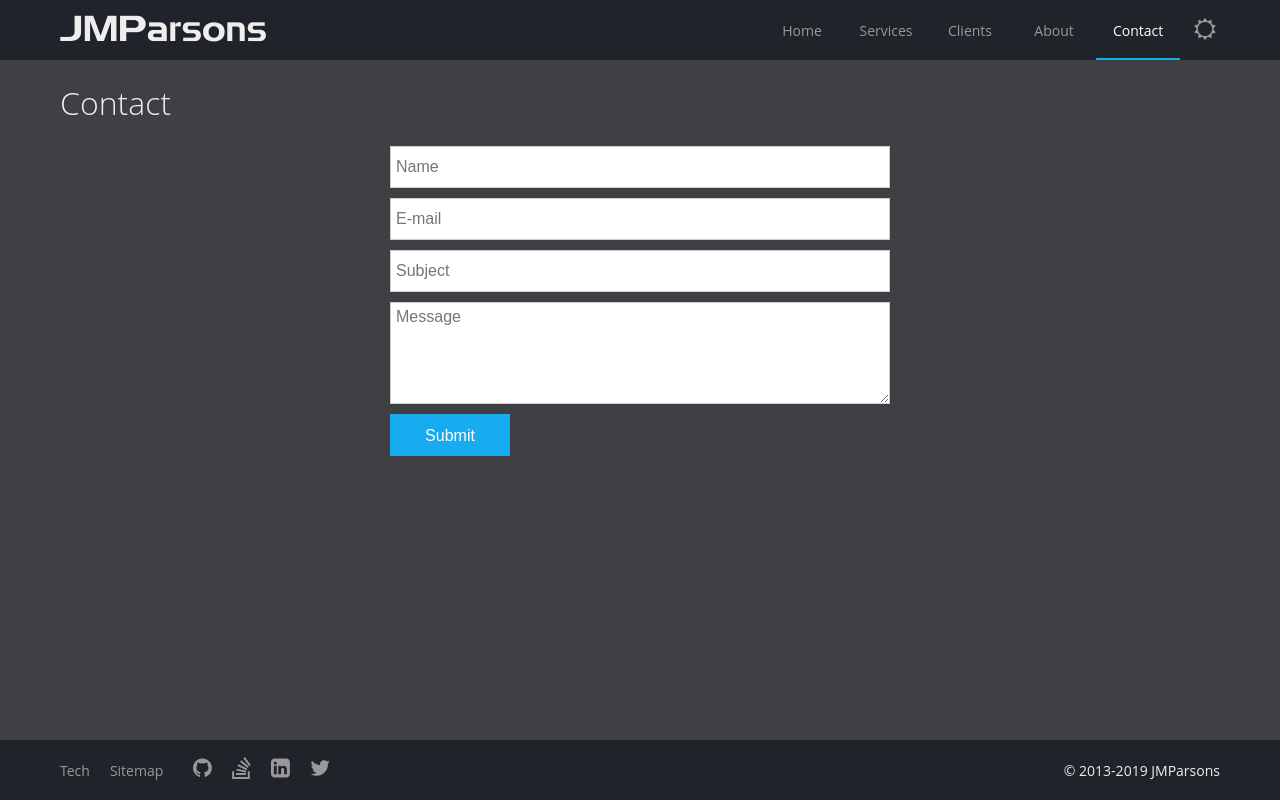
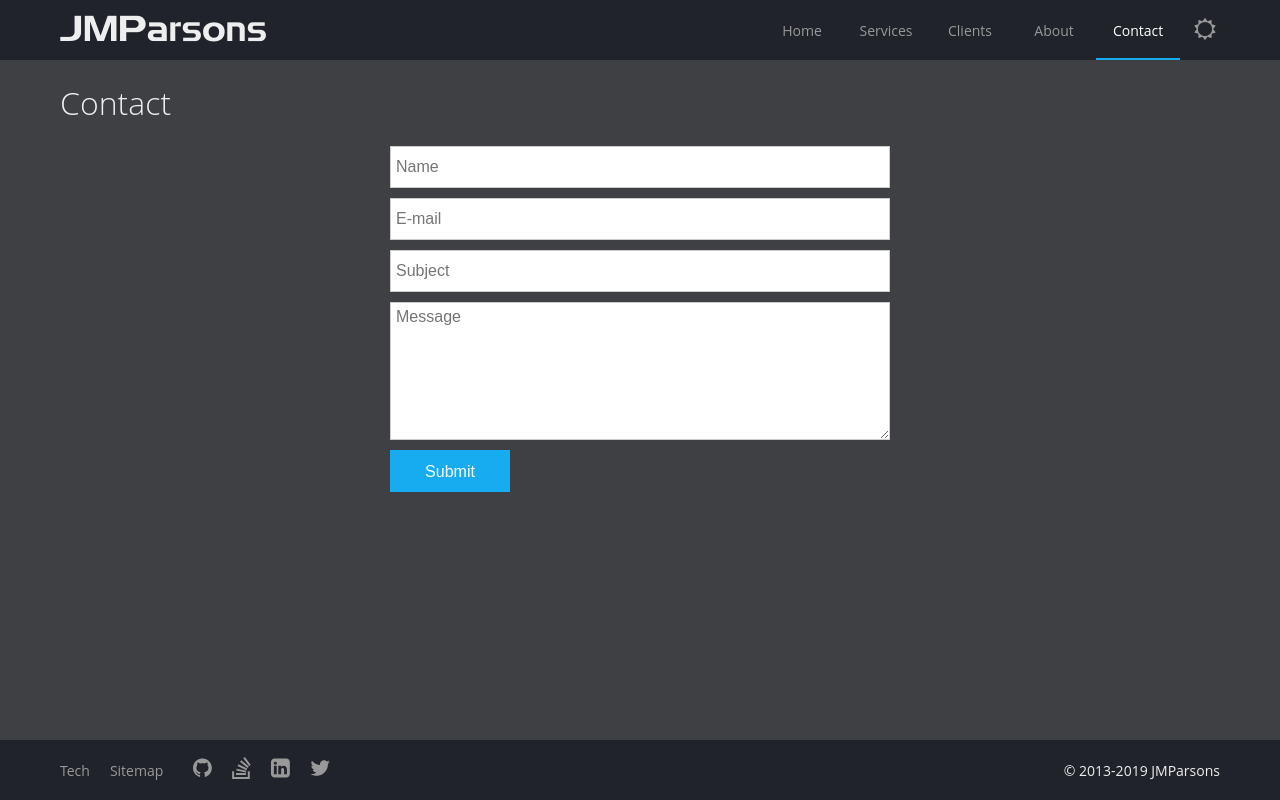
Before and after one commit to jmparsons/jmparsons.com, a React (Create React App) app: page /contact in a window 1280 px wide. Built offline with nearby package versions, Linux system fonts and the light colour scheme.

Commit message:
Removed msg field and added increased textarea height.

```diff
--- a/src/components/Site/ContactForm.tsx
+++ b/src/components/Site/ContactForm.tsx
@@ -33,7 +33,6 @@ const ContactForm: React.FC<FormProps> = ({ setSent }) => (
           <ErrorMessage name="subject" component="span" />
           <TextArea name="message" placeholder="Message" />
           <ErrorMessage name="message" component="span" />
-          {status && status.msg && <div>{status.msg}</div>}
           <SubmitBtn disabled={isSubmitting}>Submit</SubmitBtn>
         </Form>
       )}
--- a/src/components/UI/FormUI.tsx
+++ b/src/components/UI/FormUI.tsx
@@ -39,7 +39,7 @@ const Input = styled(Field)`
   ${inputStyles};
 `;
 
-const TextArea = styled(Field).attrs({ component: 'textarea', rows: 5 })`
+const TextArea = styled(Field).attrs({ component: 'textarea', rows: 7 })`
   ${inputStyles};
 `;
 
```
